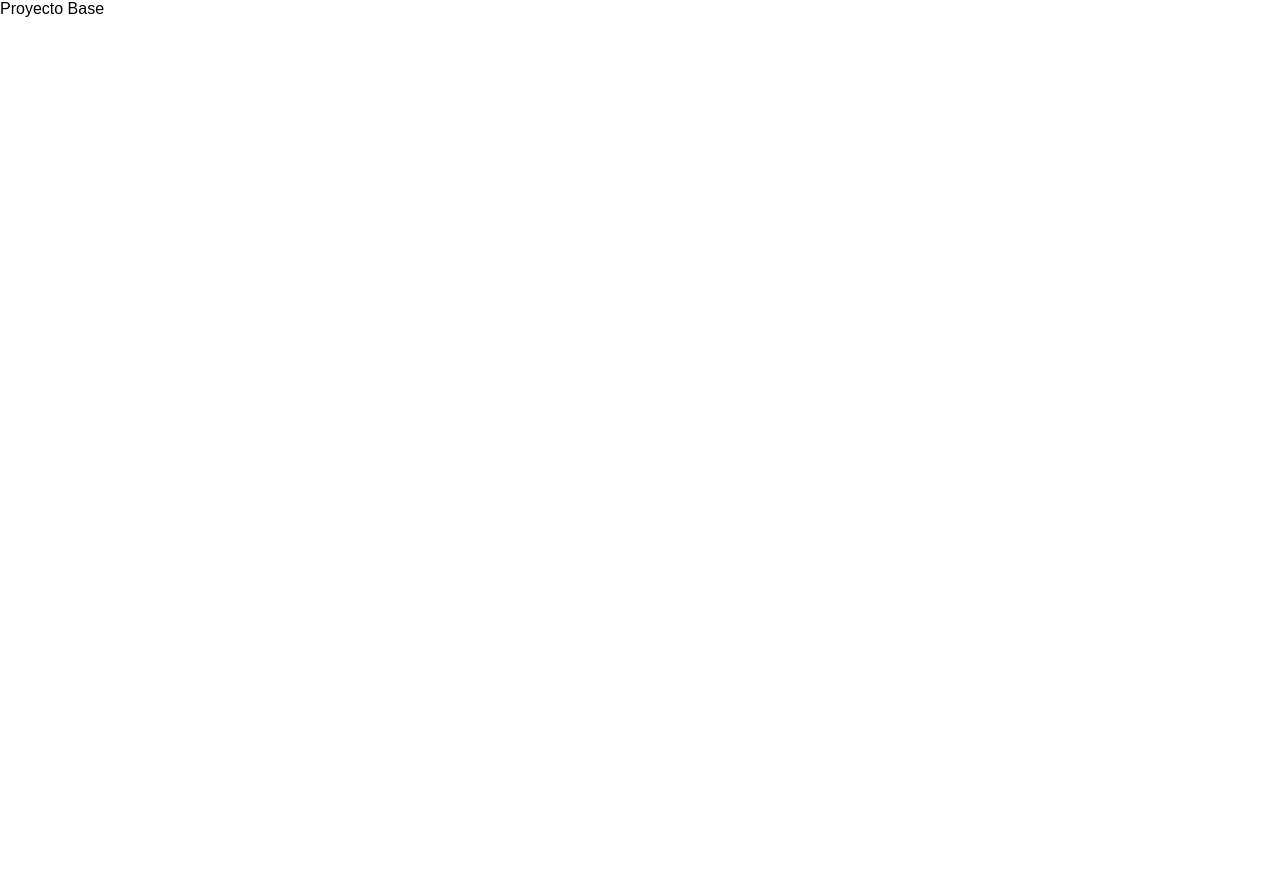
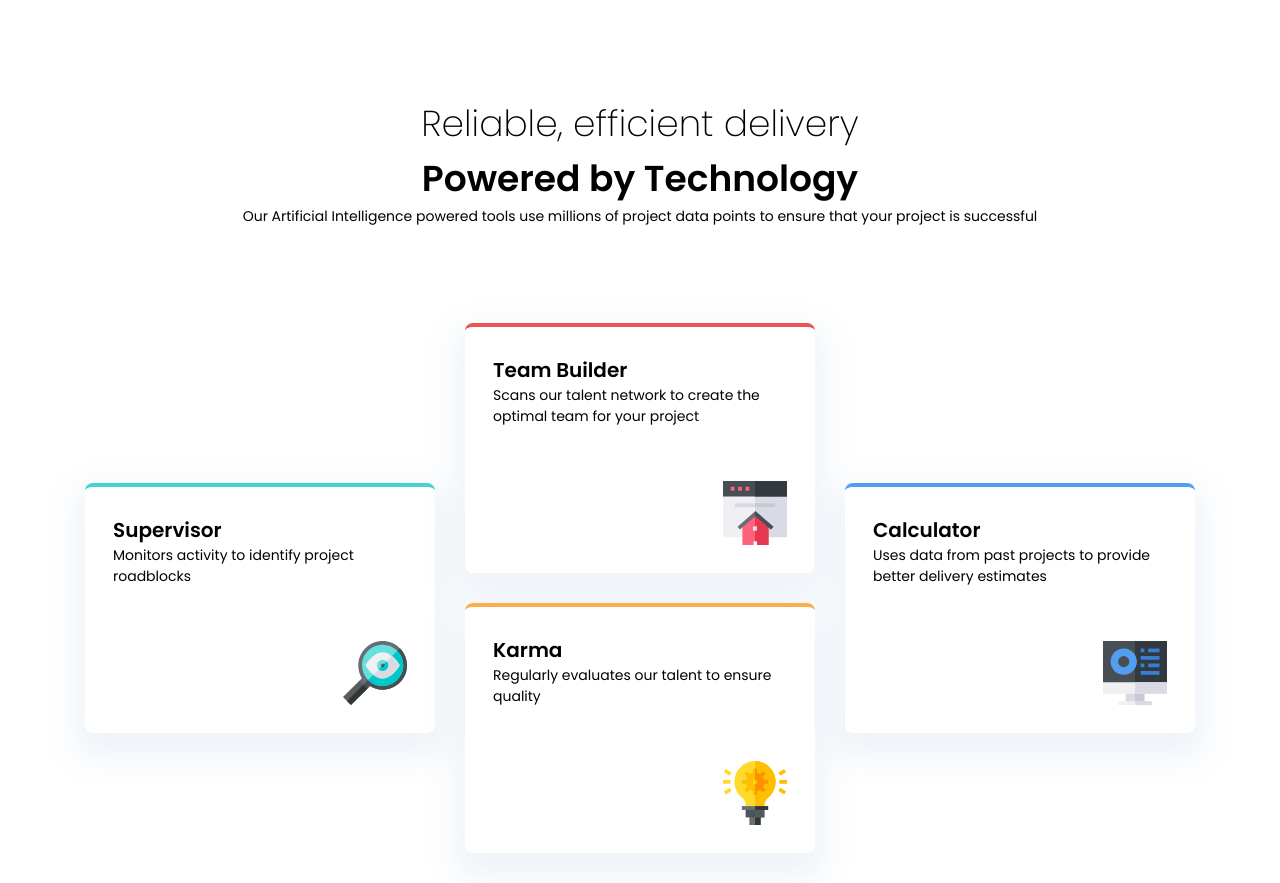
Before and after one commit to Lesricol/Four-card-feature-section, a plain HTML site: page index.html in a window 1280 px wide. Before the commit the page ends 800 px from the top, so only its background shows below. Drawn offline with Linux system fonts and the light colour scheme.

Commit message:
casi terminao

```diff
--- a/css/styles.css
+++ b/css/styles.css
@@ -9,14 +9,108 @@ a {
   text-decoration: none;
   color: inherit;
 }
-
-ul {
-  list-style: none;
-  padding-left: 0;
-  margin-top: 0;
-  margin-bottom: 0;
+header {
+  padding: 32px;
+}
+@media screen and (width >=1110px) {
+  header {
+    text-align: center;
+    margin: 64px;
+  }
 }
 body {
   margin: 0;
-  font-family: sans-serif;
+  font-family: 'Poppins', sans-serif;
+  font-weight: 400;
 }
+.main {
+  position: relative;
+  width: 1110px;
+  margin-inline: auto;
+}
+
+.title {
+  margin-block: 0;
+  font-size: 24px;
+}
+@media screen and (width >=540px) {
+  .title {
+    margin-block: 0;
+    font-size: 36px;
+  }
+}
+.main-title {
+  font-weight: 200;
+}
+.main-subtitle {
+  font-weight: 600;
+}
+.text {
+  margin-block: 0;
+  font-size: 14px;
+}
+
+.card {
+  position: relative;
+  margin-left: auto;
+  margin-right: auto;
+  width: 311px;
+  height: 222px;
+  background-color: white;
+  border-radius: 8px;
+  padding: 28px;
+  box-shadow: 0px 15px 30px 11px #83a7d220;
+  margin-bottom: 25px;
+}
+@media screen and (width >=1110px) {
+  .card {
+    width: 350px;
+    height: 250px;
+    margin-bottom: 30px;
+  }
+}
+.card-title {
+  margin-block: 0;
+  font-size: 20px;
+}
+
+.card-green {
+  border-top: 4px solid #44d3d2;
+}
+.card-red {
+  border-top: 4px solid #ea5454;
+}
+
+.card-yellow {
+  border-top: 4px solid #fcae4a;
+}
+.card-blue {
+  border-top: 4px solid #549ef2;
+}
+@media screen and (width >=1110px) {
+  .card-green {
+    position: absolute;
+    top: 160px;
+    left: 0;
+  }
+  .card-blue {
+    position: absolute;
+    top: 160px;
+    right: 0;
+  }
+}
+
+.img {
+  position: absolute;
+  width: 57px;
+  height: 57px;
+  right: 28px;
+  bottom: 28px;
+}
+
+@media screen and (width >=1110px) {
+  .img {
+    width: 64px;
+    height: 64px;
+  }
+}
--- a/index.html
+++ b/index.html
@@ -3,10 +3,43 @@
   <head>
     <meta charset="UTF-8" />
     <meta name="viewport" content="width=device-width, initial-scale=1.0" />
+    <link rel="preconnect" href="https://fonts.googleapis.com" />
+    <link rel="preconnect" href="https://fonts.gstatic.com" crossorigin />
+    <link href="https://fonts.googleapis.com/css2?family=Poppins:wght@200;400;600&display=swap" rel="stylesheet" />
+    <link rel="shortcut icon" href="./assets/images/favicon-32x32.png" type="image/png" />
     <link rel="stylesheet" href="./css/styles.css" />
-    <title>Document</title>
+    <title>Four card feature section</title>
   </head>
   <body>
-    <hi>Proyecto Base</hi>
+    <header class="header">
+      <h1 class="main-title title">Reliable, efficient delivery</h1>
+      <h2 class="main-subtitle title">Powered by Technology</h2>
+      <p class="text">
+        Our Artificial Intelligence powered tools use millions of project data points to ensure that your project is
+        successful
+      </p>
+    </header>
+    <main class="main">
+      <article class="card card-green">
+        <h3 class="card-title">Supervisor</h3>
+        <p class="text">Monitors activity to identify project roadblocks</p>
+        <img class="img" src="./assets/images/icon-supervisor.svg" alt="lupa" />
+      </article>
+      <article class="card card-red">
+        <h3 class="card-title">Team Builder</h3>
+        <p class="text">Scans our talent network to create the optimal team for your project</p>
+        <img class="img" src="./assets/images/icon-team-builder.svg" alt="casa roja" />
+      </article>
+      <article class="card card-yellow">
+        <h3 class="card-title">Karma</h3>
+        <p class="text">Regularly evaluates our talent to ensure quality</p>
+        <img class="img" src="./assets/images/icon-karma.svg" alt="bombilla" />
+      </article>
+      <article class="card card-blue">
+        <h3 class="card-title">Calculator</h3>
+        <p class="text">Uses data from past projects to provide better delivery estimates</p>
+        <img class="img" src="./assets/images/icon-calculator.svg" alt="pc" />
+      </article>
+    </main>
   </body>
 </html>
```
Also changed, not shown: assets/images/favicon-32x32.png (added), assets/images/icon-calculator.svg (added), assets/images/icon-karma.svg (added), assets/images/icon-supervisor.svg (added), assets/images/icon-team-builder.svg (added), design/desktop-preview.jpg (deleted), design/mobile-design.jpg (deleted), 2 other files.
